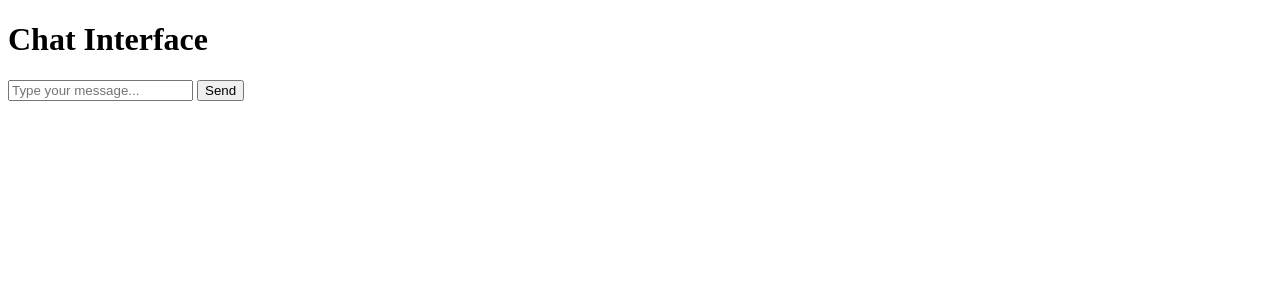
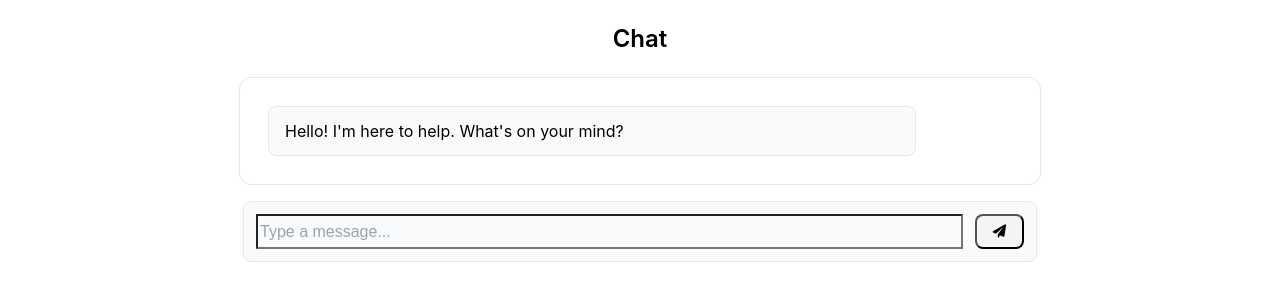
Before and after one commit to jjingofarouk/ssuubi-mental-health-bot, a Flask app: template app/templates/chat.html in a window 1280 px wide. Shown: the top 301 px of the page. Run offline with Flask 3, Linux system fonts and the light colour scheme; the template is opened without the code that fills it, so the values that code supplies are empty.

Commit message:
Update chat.html

```diff
--- a/app/templates/chat.html
+++ b/app/templates/chat.html
@@ -4,11 +4,192 @@
     <meta charset="UTF-8">
     <meta name="viewport" content="width=device-width, initial-scale=1.0">
     <title>Chat</title>
+    <link href="https://cdnjs.cloudflare.com/ajax/libs/font-awesome/6.0.0/css/all.min.css" rel="stylesheet">
+    <style>
+        :root {
+            --primary-color: #000000;
+            --secondary-color: #4B5563;
+            --background-color: #FFFFFF;
+            --input-bg: #F9FAFB;
+            --border-color: #E5E7EB;
+        }
+
+        body {
+            background-color: var(--background-color);
+            font-family: -apple-system, BlinkMacSystemFont, 'Inter', 'Segoe UI', Roboto, sans-serif;
+            color: var(--primary-color);
+            display: flex;
+            flex-direction: column;
+            align-items: center;
+            min-h-screen;
+            margin: 0;
+        }
+
+        h1 {
+            font-size: 1.5rem;
+            font-weight: 600;
+            margin: 1.5rem 0;
+            color: var(--primary-color);
+        }
+
+        #chat-box {
+            background: var(--background-color);
+            border: 1px solid var(--border-color);
+            border-radius: 12px;
+            width: 100%;
+            max-width: 768px;
+            flex: 1;
+            overflow-y: auto;
+            padding: 1rem;
+            margin-bottom: 1rem;
+        }
+
+        .message {
+            max-width: 80%;
+            margin: 0.75rem;
+            padding: 0.75rem 1rem;
+            border-radius: 8px;
+            line-height: 1.5;
+        }
+
+        .user {
+            background-color: #F3F4F6;
+            color: var(--primary-color);
+            margin-left: auto;
+        }
+
+        .bot {
+            background-color: #F9FAFB;
+            color: var(--primary-color);
+            border: 1px solid var(--border-color);
+        }
+
+        .input-container {
+            background: var(--input-bg);
+            border: 1px solid var(--border-color);
+            border-radius: 8px;
+            padding: 0.75rem;
+            max-width: 768px;
+            width: 100%;
+            display: flex;
+            gap: 0.75rem;
+        }
+
+        #user-input {
+            flex: 1;
+            outline: none;
+            background: transparent;
+            color: var(--primary-color);
+            font-size: 1rem;
+        }
+
+        #user-input::placeholder {
+            color: #9CA3AF; /* Gray-400 */
+        }
+
+        #send-btn {
+            background: #F3F4F6;
+            color: var(--primary-color);
+            padding: 0.5rem 1rem;
+            border-radius: 8px;
+            transition: background-color 0.2s;
+        }
+
+        #send-btn:hover {
+            background: #E5E7EB;
+        }
+
+        .typing-indicator {
+            display: flex;
+            gap: 6px;
+            padding: 0.75rem 1rem;
+        }
+
+        .typing-dot {
+            width: 8px;
+            height: 8px;
+            background: var(--secondary-color);
+            border-radius: 50%;
+            animation: typing 1.2s infinite;
+        }
+
+        .typing-dot:nth-child(2) { animation-delay: 0.2s; }
+        .typing-dot:nth-child(3) { animation-delay: 0.4s; }
+
+        @keyframes typing {
+            0%, 100% { transform: translateY(0); }
+            50% { transform: translateY(-4px); }
+        }
+    </style>
 </head>
 <body>
-    <h1>Chat Interface</h1>
-    <div id="chat-box"></div>
-    <input type="text" id="user-input" placeholder="Type your message...">
-    <button id="send-btn">Send</button>
+    <h1>Chat</h1>
+    <div id="chat-box">
+        <div class="message bot">Hello! I'm here to help. What's on your mind?</div>
+    </div>
+    <div class="input-container">
+        <input type="text" id="user-input" placeholder="Type a message...">
+        <button id="send-btn"><i class="fas fa-paper-plane"></i></button>
+    </div>
+
+    <script>
+        const chatBox = document.getElementById('chat-box');
+        const userInput = document.getElementById('user-input');
+        const sendBtn = document.getElementById('send-btn');
+
+        function addMessage(sender, message) {
+            const messageElement = document.createElement('div');
+            messageElement.classList.add('message', sender);
+            messageElement.innerHTML = `<p>${message}</p>`;
+            chatBox.appendChild(messageElement);
+            chatBox.scrollTop = chatBox.scrollHeight;
+        }
+
+        async function handleUserInput() {
+            const message = userInput.value.trim();
+            if (!message) return;
+
+            addMessage('user', message);
+            userInput.value = '';
+
+            const typingIndicator = document.createElement('div');
+            typingIndicator.classList.add('typing-indicator');
+            typingIndicator.innerHTML = `
+                <div class="typing-dot"></div>
+                <div class="typing-dot"></div>
+                <div class="typing-dot"></div>
+            `;
+            chatBox.appendChild(typingIndicator);
+
+            try {
+                const response = await fetch('/api/chat', {
+                    method: 'POST',
+                    headers: {
+                        'Content-Type': 'application/json',
+                    },
+                    body: JSON.stringify({
+                        session_id: 'demo-session',
+                        message: message
+                    }),
+                });
+
+                const data = await response.json();
+                chatBox.removeChild(typingIndicator);
+                addMessage('bot', data.message);
+
+            } catch (error) {
+                console.error('Error:', error);
+                chatBox.removeChild(typingIndicator);
+                addMessage('bot', 'Sorry, something went wrong. Please try again.');
+            }
+        }
+
+        sendBtn.addEventListener('click', handleUserInput);
+        userInput.addEventListener('keypress', (e) => {
+            if (e.key === 'Enter') {
+                handleUserInput();
+            }
+        });
+    </script>
 </body>
 </html>
```
